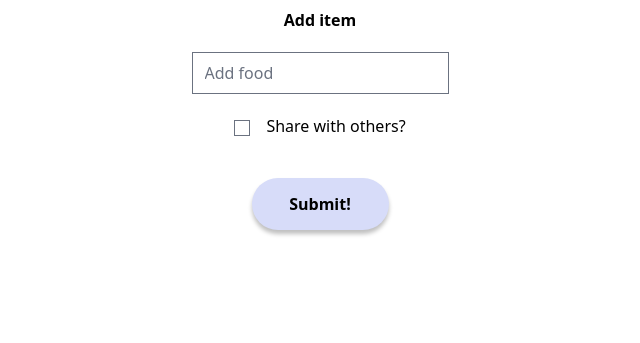
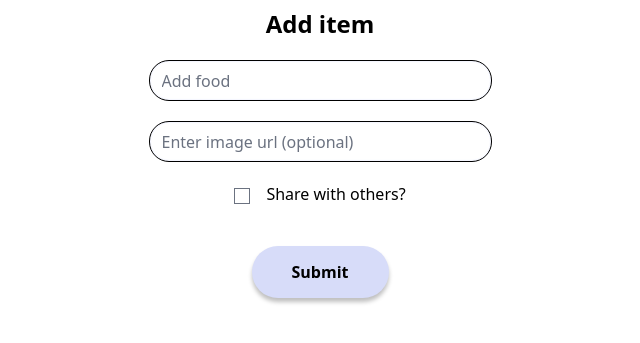
Before and after one commit to jamiepantling/fridgy, a Django app: page /foods/create/ in a window 1280 px wide. Shown: the part 53-396 px from the top of the page, without its empty margins (320-960 px from the left). Run offline with Django 4.2, Linux system fonts and the light colour scheme; style sheets or scripts are compiled from the project's sources; some libraries are stand-ins or nearby versions; some web fonts are replaced.

Commit message:
food-form update to include edit food

```diff
--- a/app/static/css/style.css
+++ b/app/static/css/style.css
@@ -161,3 +161,7 @@ hr {
 .not-shared-text {
     color: #c16666;
 }
+
+.food-img {
+    width: 250px;
+}
--- a/app/templates/app/food_form.html
+++ b/app/templates/app/food_form.html
@@ -2,24 +2,41 @@
 {% load widget_tweaks %}
 {% block content %}
 <div class="flex-col justify-center items-center">
-  <div><h5 class="text-center font-bold mb-5">Add item</h5></div>
+  {% if object %}
+  <div><h5 class="text-center text-2xl font-bold mb-5">Edit {{object.food_name}}</h5></div>
+{% else %}
+<div><h5 class="text-center text-2xl font-bold mb-5">Add item</h5></div>
+{% endif %}
+
   <div class="flex-col items-center justify-center">
-    <div>
+
       <form action="" method="post">
         {% csrf_token %}
+        <div class="flex-col items-center justify-center">
           <div class="flex justify-center mb-5">
-          {% render_field form.food_name placeholder="Add food" %}
+            {% render_field form.food_name class+="input-box" placeholder="Add food" %}
           </div>
+          {% if object.food_image %}
+          <div class="flex justify-center my-5">
+            <img class="food-img" src="{{object.food_image}}">
+          </div>
+          {% endif %}
+          <div class="flex flex-col items-center mb-5">
+
+            <div>{% render_field form.food_image class+="input-box" placeholder="Enter image url (optional)"%}</div>
+          </div>
+
           <div class="flex justify-center items-center">
             <div class="mx-2">{% render_field form.shareable %}</div>
             <div class="mx-2">Share with others?</div>
           </div>
 
           <div class="flex justify-center">
-          <input type="submit" value="Submit!" class="btn mt-10" />
+            <input type="submit" value="Submit" class="btn mt-10" />
+          </div>
       </div>
       </form>
-    </div>
+
   </div>
 </div>
 {% endblock %}
--- a/app/templates/foods/detail.html
+++ b/app/templates/foods/detail.html
@@ -6,7 +6,7 @@
         <h5 class="text-center text-2xl font-bold mb-5">Item Details</h5>
         <h5 class="text-xl font-bold mb-5">{{ food.food_name }}</h5>
         {% if food.food_image %}
-        <img src="{{food.food_image}}">
+        <img class="food-img" src="{{food.food_image}}">
         {% endif %}
         <div class="mb-5">
             Status:
--- a/app/views.py
+++ b/app/views.py
@@ -37,7 +37,7 @@ class FoodCreate(CreateView): # Add login mixin
     def check(self):
         print(self.request)
     model = Food
-    fields = ["food_name","shareable"]
+    fields = ["food_name","shareable", "food_image"]
     def form_valid(self, form):
         food = form.save(commit=False)
         food.user = self.request.user
@@ -46,7 +46,7 @@ class FoodCreate(CreateView): # Add login mixin
 
 class FoodUpdate(UpdateView): # Add login mixin
     model = Food
-    fields = ['food_name', 'category', 'expiry', 'shareable', 'count']
+    fields = ['food_name', 'category', 'expiry', 'shareable', 'count', 'food_image']
 class FoodDelete(DeleteView): # Add login mixin
     model = Food
     success_url = 'foods_index' # Go back to all
```
Lines whose indentation alone changed are shown as unchanged.
